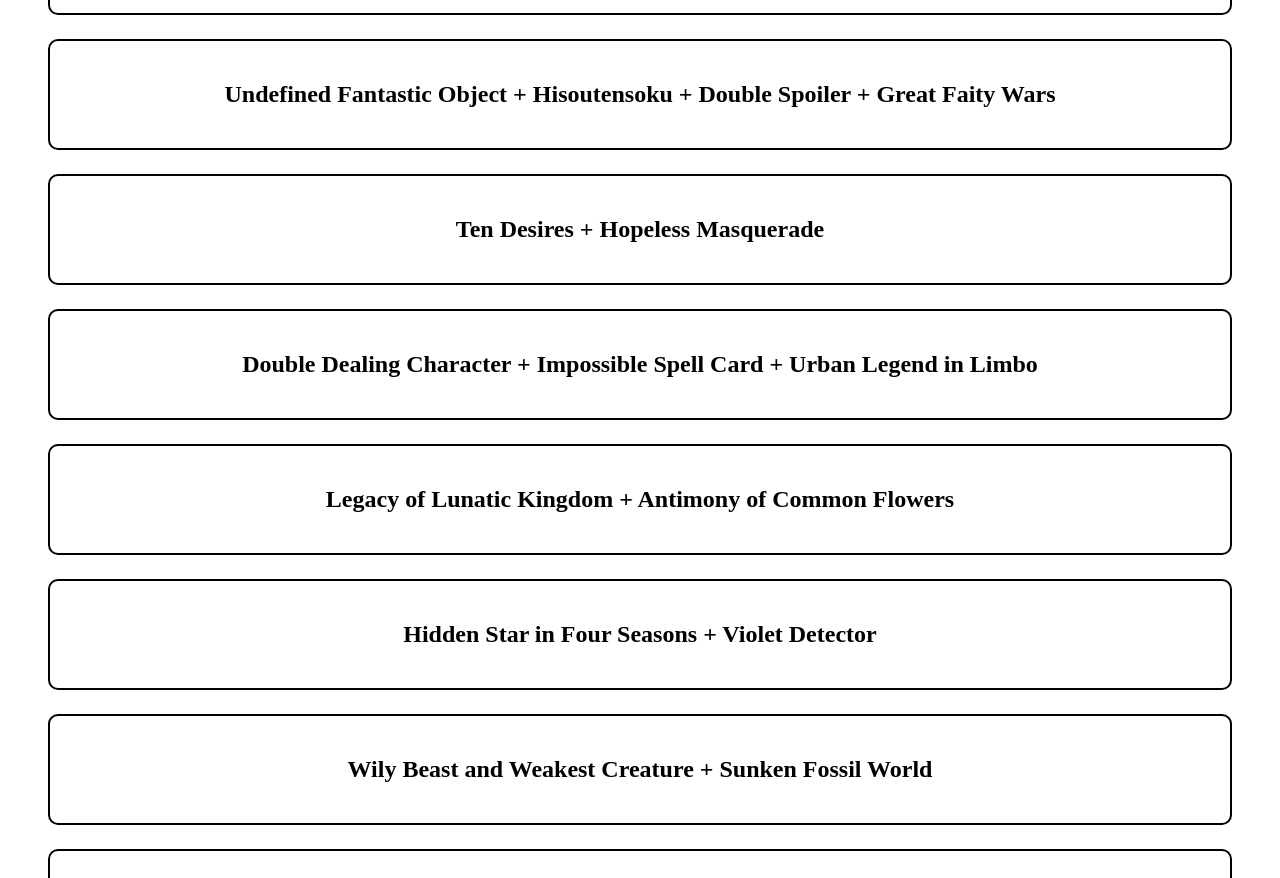
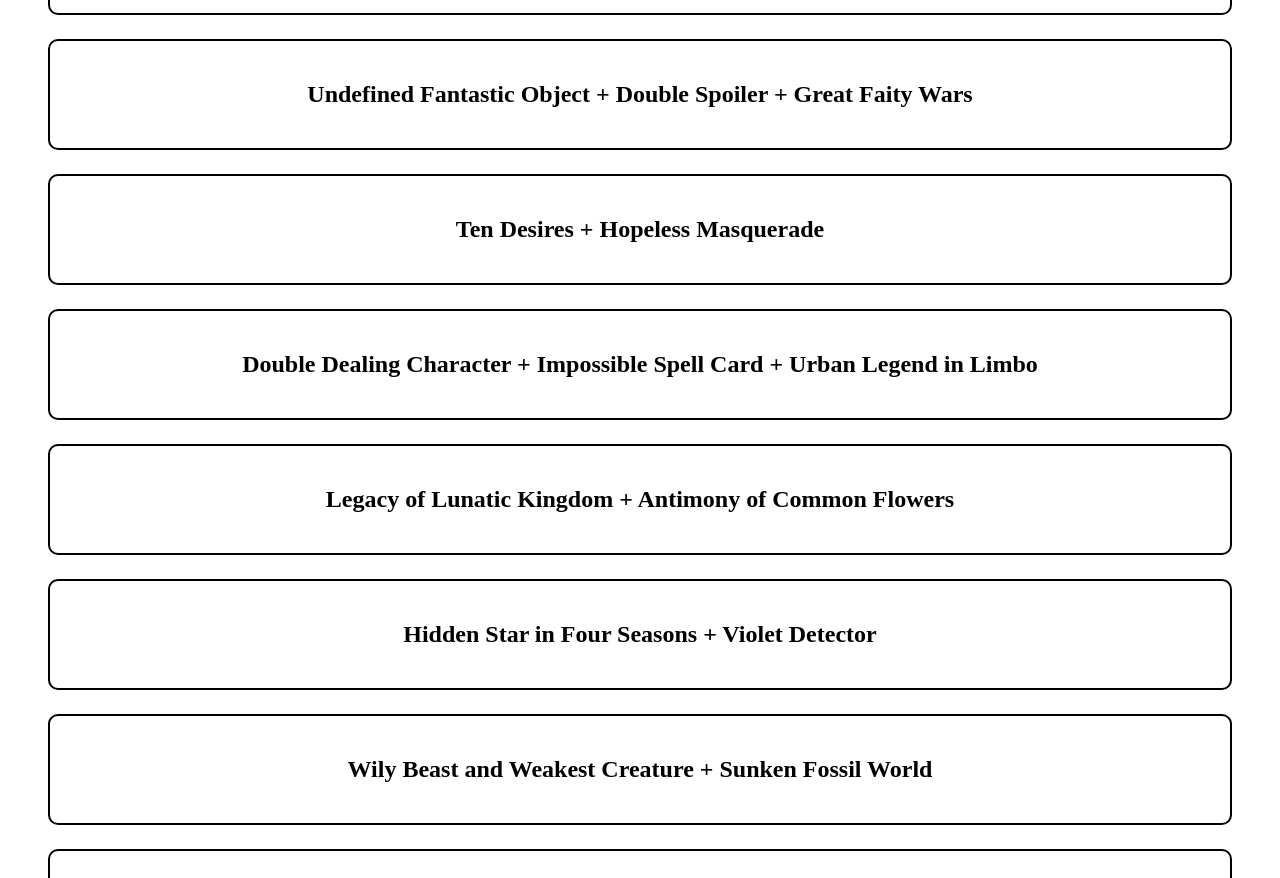
Before and after one commit to ReisSaigyouji/TouhouList, a website: page index.html in a window 1280 px wide. Shown: the part 5167-6045 px from the top of the page. Drawn offline with Linux system fonts and the light colour scheme.

Commit message:
added pics for th12

```diff
--- a/index.html
+++ b/index.html
@@ -598,7 +598,7 @@
         </section>
 
         <section class="game">
-            <h3>Undefined Fantastic Object + Hisoutensoku + Double Spoiler + Great Faity Wars</h3>
+            <h3>Undefined Fantastic Object + Double Spoiler + Great Faity Wars</h3>
         </section>
 
         <section class="game">
```
Also changed, not shown: img/th12/Star-sapphire-FW.png (added), img/th12/Sunny-milk-FW.png (added), img/th12/Th12.5HatateHimekaidou.png (added), img/th12/Th128LunaChild.png (added), img/th12/Th12ByakurenHijiri.png (added), img/th12/Th12IchirinKumoi.png (added), img/th12/Th12Kogasa.png (added), img/th12/Th12Murasa.png (added), img/th12/Th12Nazrin1.png (added), img/th12/Th12Nue.png (added), img/th12/Th12Shou.png (added).
